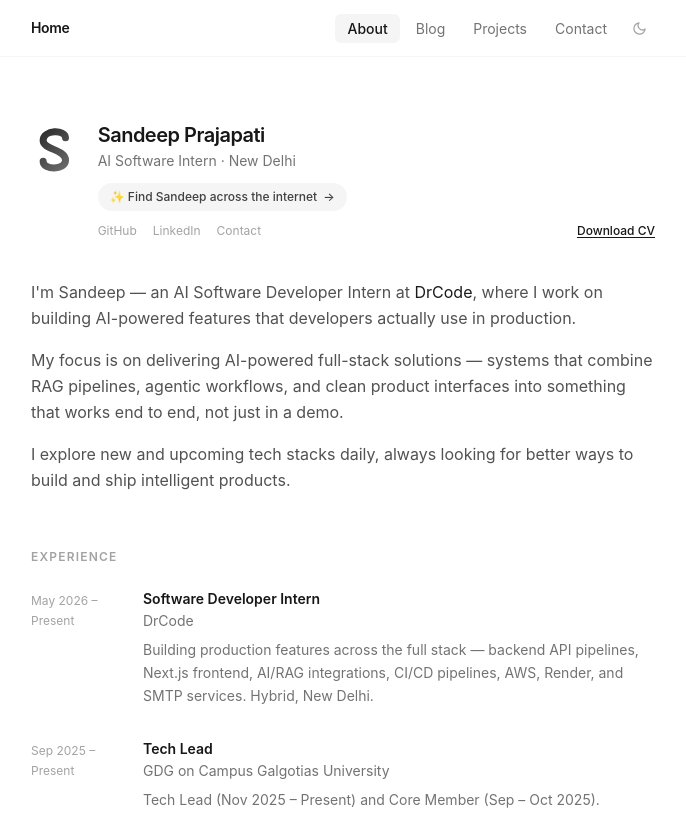
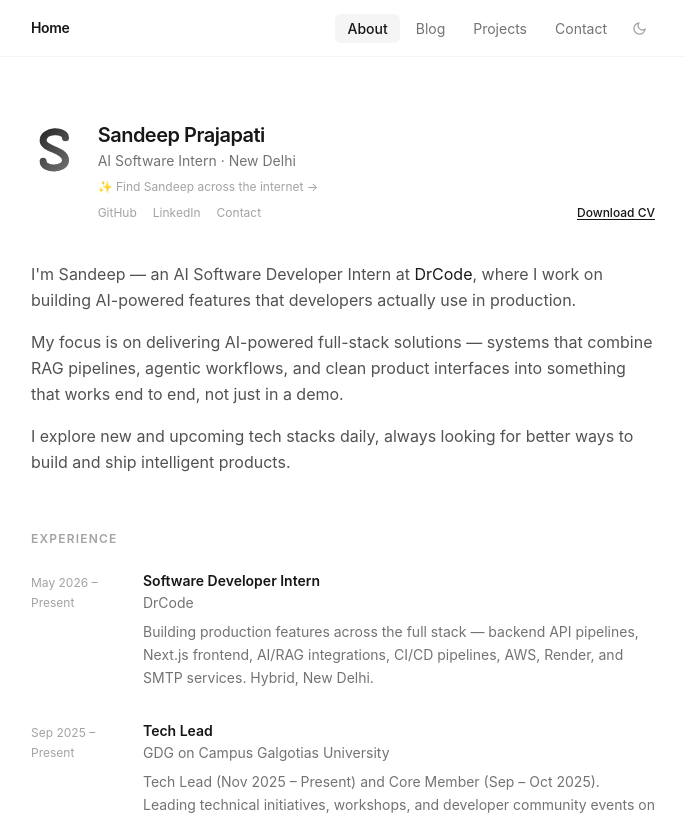
Before and after one commit to simplysandeepp/ember, a Next.js app: page /about in a window 1280 px wide. Shown: the top 815 px of the page, without its empty margins (297-983 px from the left). Built offline with nearby package versions, Linux system fonts and the light colour scheme.

Commit message:
Make 'Find Sandeep' a plain text link (no pill box), matching other links

```diff
--- a/app/about/page.tsx
+++ b/app/about/page.tsx
@@ -80,12 +80,11 @@
           </p>
           <a
             href="/contact"
-            className="group inline-flex items-center gap-1.5 mt-3 px-3 py-1.5 text-xs font-medium rounded-full bg-neutral-100 dark:bg-neutral-800 text-neutral-700 dark:text-neutral-300 hover:bg-neutral-900 hover:text-white dark:hover:bg-neutral-100 dark:hover:text-neutral-900 transition-colors duration-200"
+            className="inline-block mt-2 text-xs text-neutral-400 dark:text-neutral-500 hover:text-neutral-900 dark:hover:text-neutral-100 transition-colors duration-200"
           >
-            ✨ Find Sandeep across the internet
-            <span className="group-hover:translate-x-0.5 transition-transform duration-200">→</span>
+            ✨ Find Sandeep across the internet →
           </a>
-          <div className="flex items-center gap-4 mt-3">
+          <div className="flex items-center gap-4 mt-2">
             <a
               href={siteConfig.github}
               target="_blank"
```
